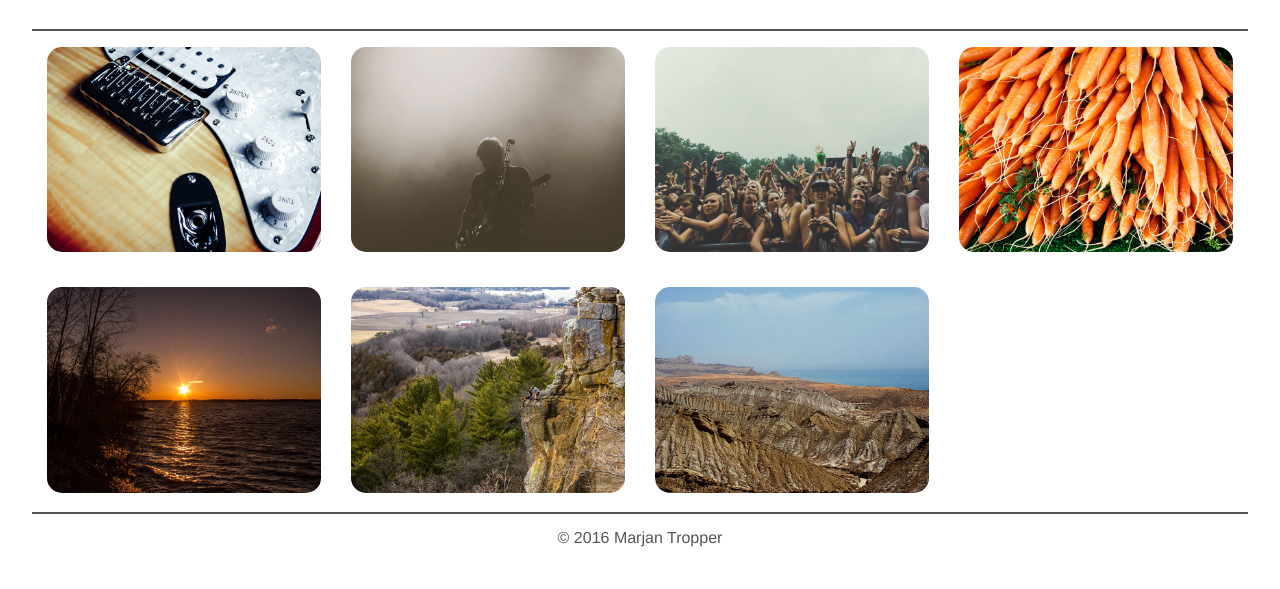
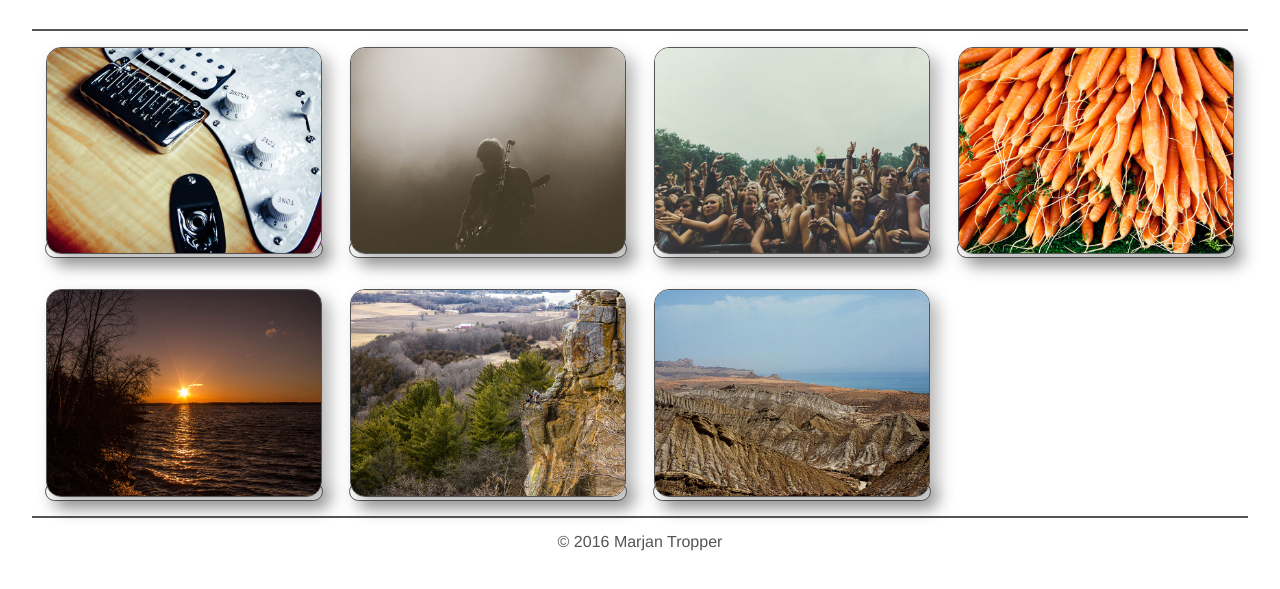
Before and after one commit to trop0008/responsive-images, a plain HTML site: page index.html in a window 1280 px wide. Shown: the part 175-764 px from the top of the page. Drawn offline with Linux system fonts and the light colour scheme.

Commit message:
drop shadow

```diff
--- a/css/main.css
+++ b/css/main.css
@@ -58,6 +58,11 @@ picture, img{
     max-width: 90%;
     height: auto;
     border-radius: 15px;
+    border: 1px solid #555;
+    -webkit-box-shadow: 0.5em 0.5em 1em 0px rgba(50, 50, 50, 0.35);
+-moz-box-shadow:    0.5em 0.5em 1em 0px rgba(50, 50, 50, 0.35);
+box-shadow:         0.5em 0.5em 1em 0px rgba(50, 50, 50, 0.35);
+
 
 
 }
```
